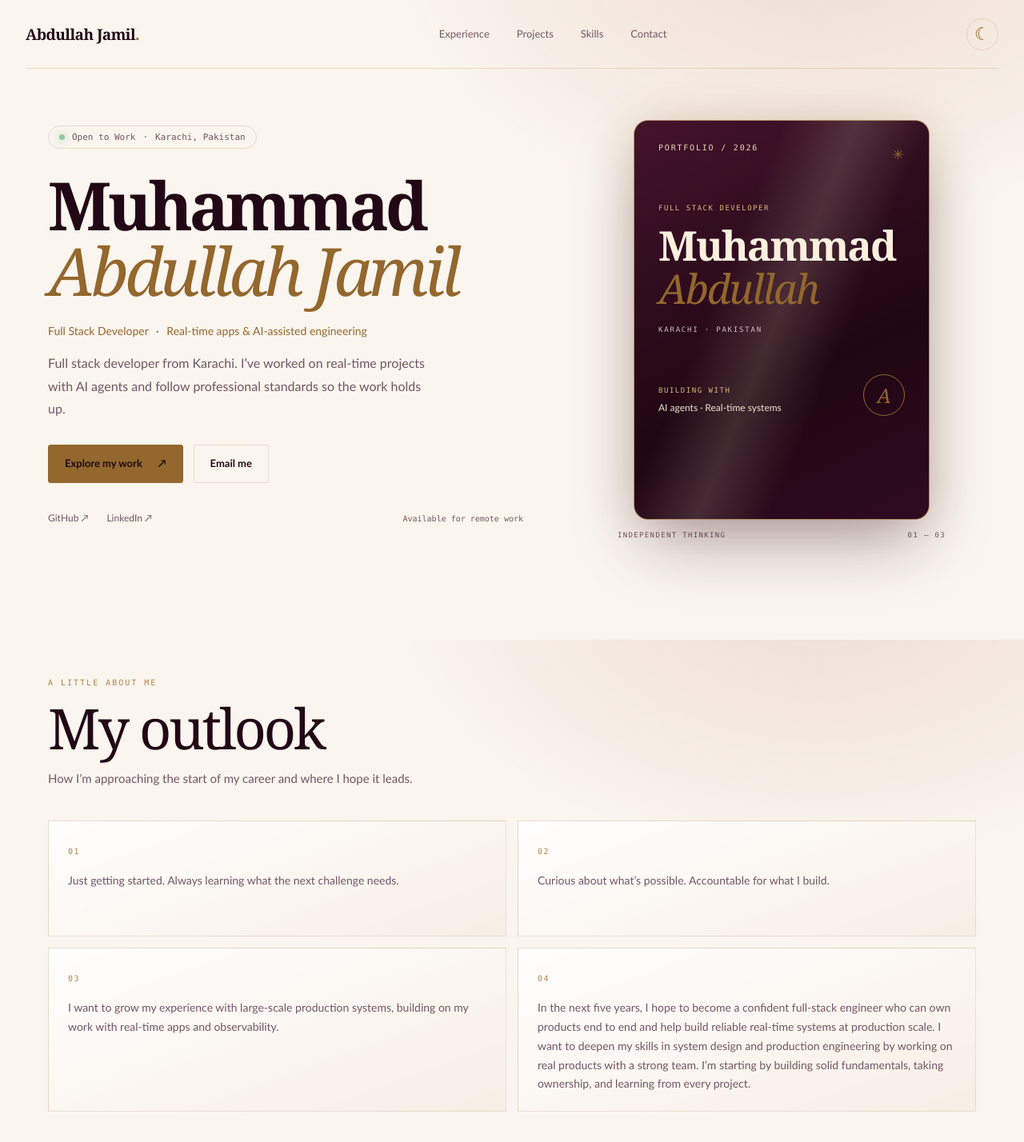
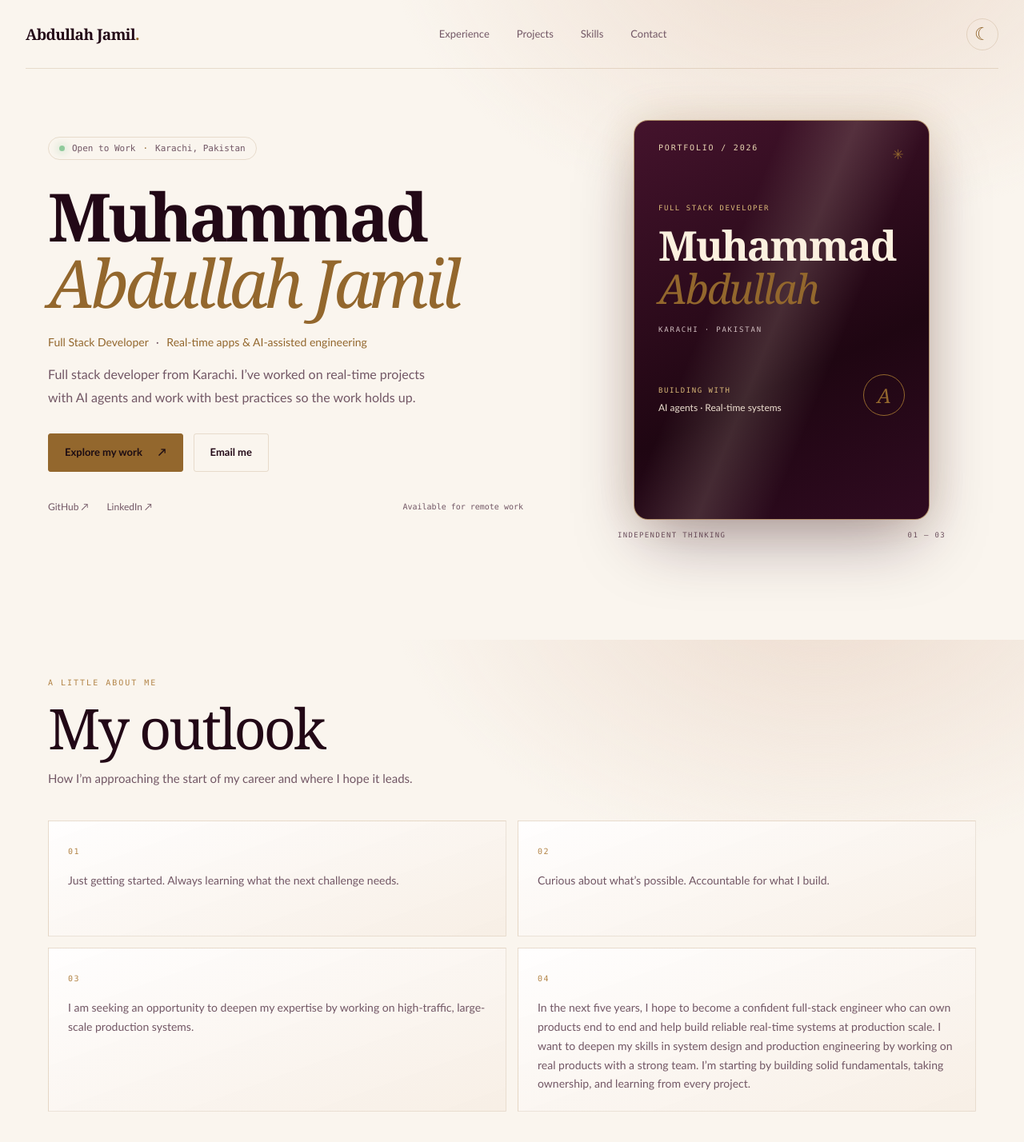
Before and after one commit to abdullah-jamil355/Portfolio, a Next.js app: page / in a window 1280 px wide. Shown: the top 1428 px of the page at 80% size. Built offline with nearby package versions, Linux system fonts and the light colour scheme.

Commit message:
Update portfolio intro and outlook

```diff
--- a/app/page.tsx
+++ b/app/page.tsx
@@ -43,7 +43,7 @@ export default function Home() {
             <div className="availability"><span className="status-dot" /> Open to Work <i>·</i> Karachi, Pakistan</div>
             <h1>Muhammad<br /><em>Abdullah Jamil</em></h1>
             <p className="hero-role">Full Stack Developer <span>·</span> Real-time apps &amp; AI-assisted engineering</p>
-            <p className="hero-intro">Full stack developer from Karachi. I’ve worked on real-time projects with AI agents and follow professional standards so the work holds up.</p>
+            <p className="hero-intro">Full stack developer from Karachi. I’ve worked on real-time projects with AI agents and work with best practices so the work holds up.</p>
             <div className="hero-actions"><a className="button button-primary" href="#work">Explore my work <span>↗</span></a><a className="button button-quiet" href={`mailto:${email}`}>Email me</a></div>
             <div className="hero-social"><a href="https://github.com/abdullah-jamil355" target="_blank" rel="noreferrer">GitHub ↗</a><a href="https://www.linkedin.com/in/abdullah-jamil-593066222" target="_blank" rel="noreferrer">LinkedIn ↗</a><span>Available for remote work</span></div>
           </div>
@@ -67,7 +67,7 @@ export default function Home() {
           <ul className="outlook-grid">
             <li><span>01</span><p>Just getting started. Always learning what the next challenge needs.</p></li>
             <li><span>02</span><p>Curious about what’s possible. Accountable for what I build.</p></li>
-            <li><span>03</span><p>I want to grow my experience with large-scale production systems, building on my work with real-time apps and observability.</p></li>
+            <li><span>03</span><p>I am seeking an opportunity to deepen my expertise by working on high-traffic, large-scale production systems.</p></li>
             <li><span>04</span><p>In the next five years, I hope to become a confident full-stack engineer who can own products end to end and help build reliable real-time systems at production scale. I want to deepen my skills in system design and production engineering by working on real products with a strong team. I’m starting by building solid fundamentals, taking ownership, and learning from every project.</p></li>
           </ul>
         </section>
```
